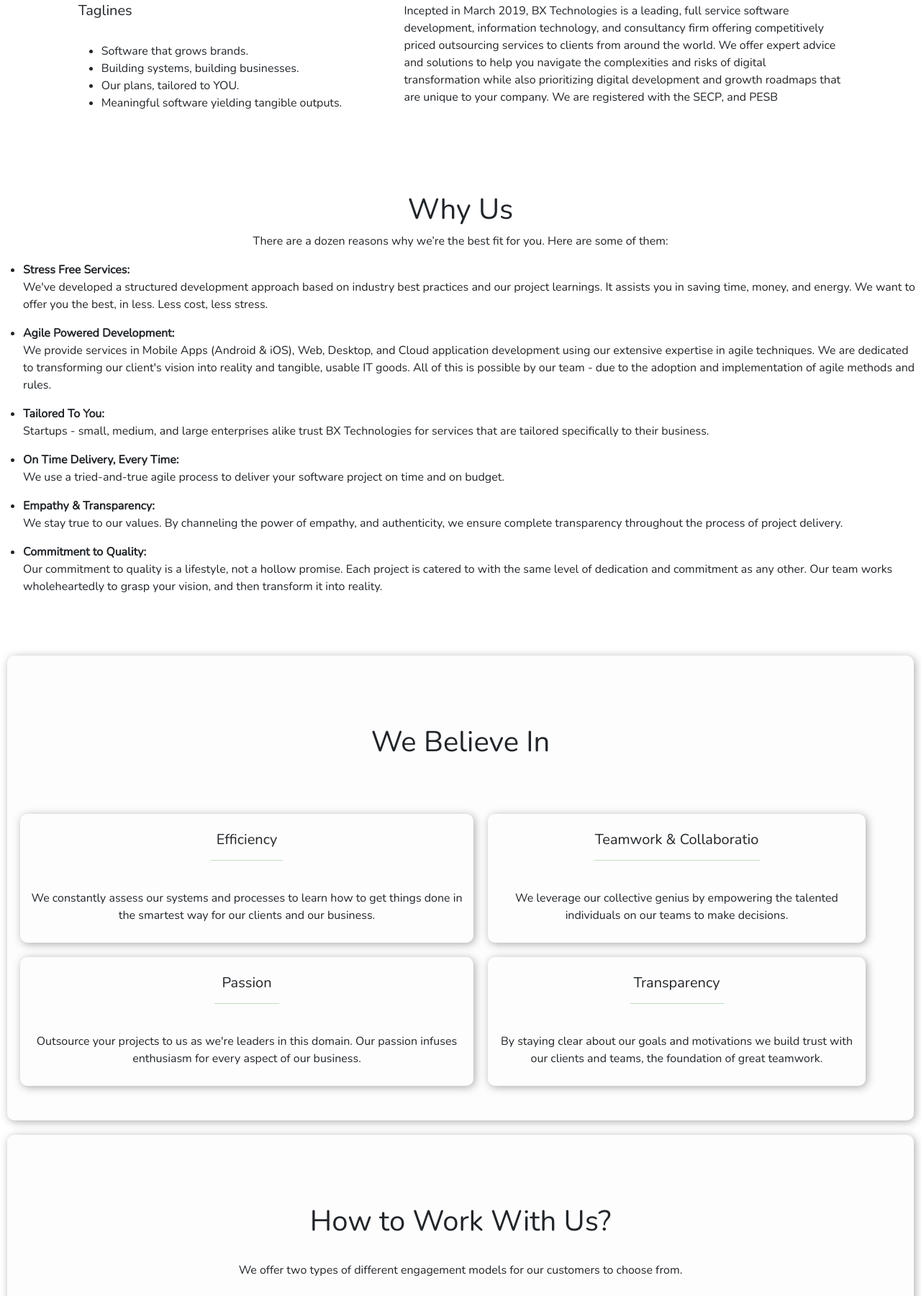
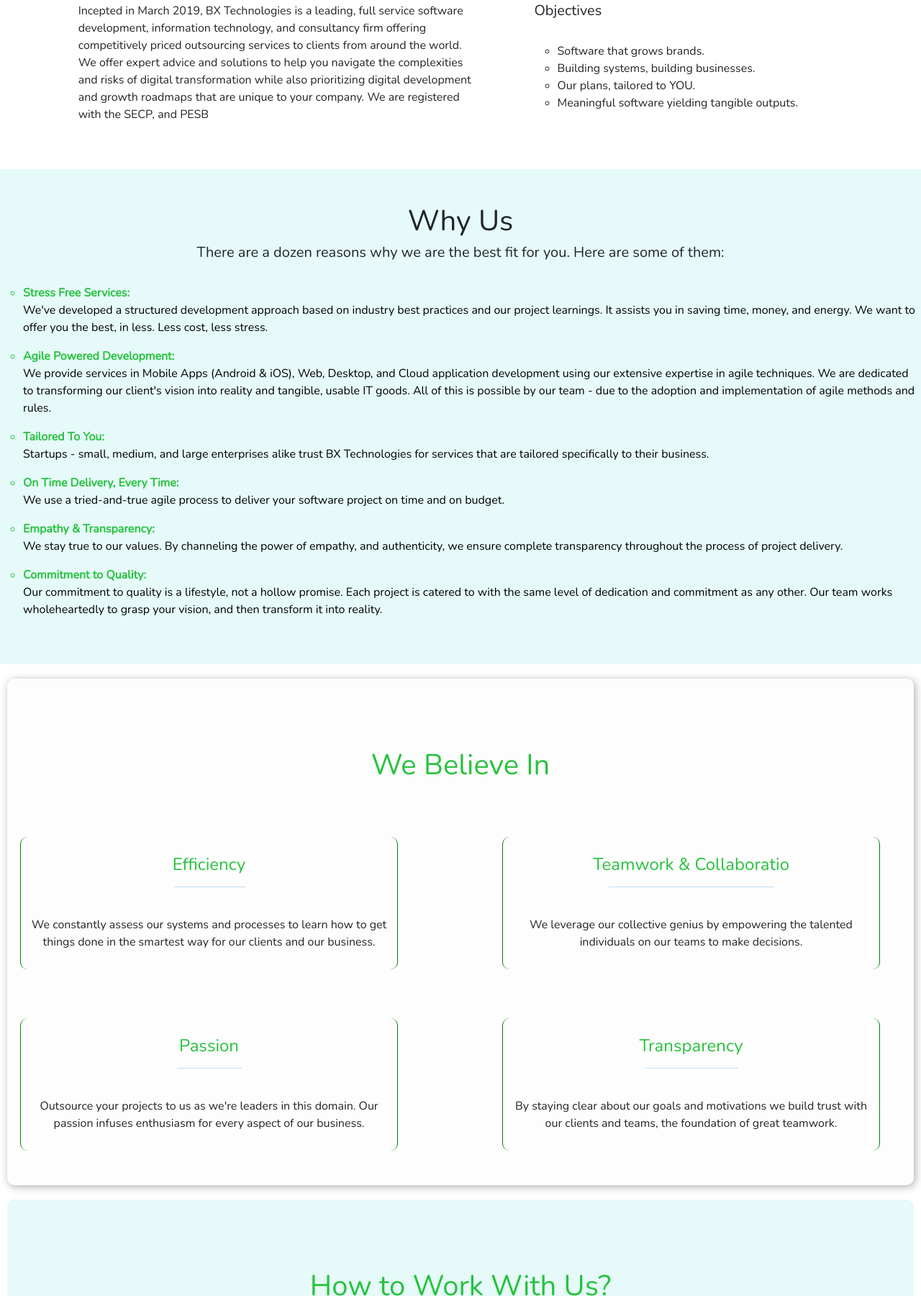
Before and after one commit to UbaidUllah777/BxTech, a website: page aboutus.html in a window 1280 px wide. Shown: the part 596-2397 px from the top of the page at 72% size. Drawn offline with nearby package versions, Linux system fonts and the light colour scheme.

Commit message:
shafiq changes

```diff
--- a/aboutus.html
+++ b/aboutus.html
@@ -53,7 +53,7 @@
             <div class="col-1"></div>
             <div class="col-10">
               <center>
-                <h2>Welcome to BX Technologies</h2>
+                <h2 class="welcomeTextH2">Welcome to BX Technologies</h2>
                 <br />
                 <center><h3>Better With Us</h3></center>
 
@@ -62,7 +62,7 @@
                   exceptional customer value.
                 </p>
                 <br />
-                <button id="btnGetStarted">Get Started</button>
+                <button id="btnGetStarted">Talk To Us</button>
               </center>
             </div>
             <div class="col-1"></div>
@@ -71,23 +71,13 @@
       </div>
     </div>
 
-    <div>
+    <div class="taglines">
       <div class="row pt-5 pb-5">
         <div class="col-1"></div>
         <div class="col-10">
           <div class="row">
-            <div class="col-sm-5 col-12">
-              <h5>Taglines</h5>
-              <br />
-              <ul>
-                <li>Software that grows brands.</li>
-                <li>Building systems, building businesses.</li>
-                <li>Our plans, tailored to YOU.</li>
-                <li>Meaningful software yielding tangible outputs.</li>
-              </ul>
-            </div>
             <div class="col-sm-7 col-12">
-              <p>
+              <p style="margin-right: 50px">
                 Incepted in March 2019, BX Technologies is a leading, full
                 service software development, information technology, and
                 consultancy firm offering competitively priced outsourcing
@@ -98,6 +88,16 @@
                 We are registered with the SECP, and PESB
               </p>
             </div>
+            <div class="col-sm-5 col-12">
+              <h5>Objectives</h5>
+              <br />
+              <ul>
+                <li>Software that grows brands.</li>
+                <li>Building systems, building businesses.</li>
+                <li>Our plans, tailored to YOU.</li>
+                <li>Meaningful software yielding tangible outputs.</li>
+              </ul>
+            </div>
           </div>
         </div>
         <div class="col-1"></div>
@@ -106,14 +106,16 @@
     <div class="whyUs pt-5 pb-5">
       <center><h1>Why Us</h1></center>
       <div class="row">
+        <div class="col-1"></div>
         <div class="col-12">
           <center>
-            <p>
-              There are a dozen reasons why we’re the best fit for you. Here are
-              some of them:
-            </p>
+            <h5>
+              There are a dozen reasons why we are the best fit for you. Here
+              are some of them:
+            </h5>
+            <br />
           </center>
-          <ul class="whyUsListHeadings">
+          <ul class="whyUsListHeadings" style="list-style: none">
             <li>
               Stress Free Services: <br />
               <p>
@@ -172,23 +174,24 @@
             </li>
           </ul>
         </div>
+        <div class="col-1"></div>
       </div>
     </div>
 
     <div class="weBeliveIn pt-5 pb-5">
       <div class="row pt-5">
-        <center><h1>We Believe In</h1></center>
+        <center><h1 class="weBeliveInHeading">We Believe In</h1></center>
         <br />
         <div class="row pt-5">
           <div
             style="margin-left: 30px"
-            class="col-sm-6 col-12 categweBeliveIn"
+            class="col-sm-5 col-12 categweBeliveIn"
           >
             <center>
               <img src="" alt="" /><br />
-              <h5>
+              <h5 class="beliveHeadings">
                 Efficiency<br />
-                <hr style="width: 100px; color: green" />
+                <hr style="width: 100px; color: rgb(5, 131, 241)" />
               </h5>
               <br />
               <p>
@@ -198,12 +201,16 @@
               </p>
             </center>
           </div>
-          <div class="col-sm-5 col-12 categweBeliveIn">
+          <div class="col-1"></div>
+          <div
+            class="col-sm-5 col-12 categweBeliveIn"
+            style="margin-left: 30px"
+          >
             <center>
               <img src="" alt="" /><br />
-              <h5>
+              <h5 class="beliveHeadings">
                 Teamwork & Collaboratio<br />
-                <hr style="width: 230px; color: green" />
+                <hr style="width: 230px; color: rgb(5, 131, 241)" />
               </h5>
               <br />
               <p>
@@ -213,16 +220,16 @@
             </center>
           </div>
         </div>
-        <div class="row">
+        <div class="row pt-5">
           <div
             style="margin-left: 30px"
-            class="col-sm-6 col-12 categweBeliveIn"
+            class="col-sm-5 col-12 categweBeliveIn"
           >
             <center>
               <img src="" alt="" /><br />
-              <h5>
+              <h5 class="beliveHeadings">
                 Passion<br />
-                <hr style="width: 90px; color: green" />
+                <hr style="width: 90px; color: rgb(5, 131, 241)" />
               </h5>
               <br />
               <p>
@@ -231,12 +238,17 @@
               </p>
             </center>
           </div>
-          <div class="col-sm-5 col-12 categweBeliveIn">
+
+          <div class="col-1"></div>
+          <div
+            class="col-sm-5 col-12 categweBeliveIn"
+            style="margin-left: 30px"
+          >
             <center>
               <img src="" alt="" /><br />
-              <h5>
+              <h5 class="beliveHeadings">
                 Transparency <br />
-                <hr style="width: 130px; color: green" />
+                <hr style="width: 130px; color: rgb(5, 131, 241)" />
               </h5>
               <br />
               <p>
@@ -252,17 +264,17 @@
     <div class="hwToWrkUs pt-5 pb-5">
       <div class="row pt-5">
         <center>
-          <h1>How to Work With Us?</h1>
+          <h1 class="hwToWrkUsheading">How to Work With Us?</h1>
           <br />
-          <p>
+          <h5>
             We offer two types of different engagement models for our customers
             to choose from.
-          </p>
+          </h5>
         </center>
       </div>
 
       <div class="row">
-        <div class="col-sm-6 col-12 fxdPrice">
+        <div class="col-md-6 col-12 fxdPrice">
           <div class="row">
             <div class="col-4">
               <img src="" alt="" />
@@ -288,7 +300,7 @@
             </div>
           </div>
         </div>
-        <div class="col-sm-5 col-12 ddctdTeams">
+        <div class="col-md-5 col-12 ddctdTeams">
           <div class="row">
             <div class="col-4">
               <img src="" alt="" />
--- a/assets/styles/mainstyle.css
+++ b/assets/styles/mainstyle.css
@@ -94,15 +94,7 @@
     font-weight: 400;
   }
 
-  .hwToWrkUs{
-    margin-top: 20px;
-    margin-left: 10px;
-   margin-right: 10px;
-    background-color: #FDFDFD;
-    border-radius: 10px;
-    box-shadow: 2px 2px 12px rgb(47 47 47 / 40%);
-    padding-bottom: 10px;
-  }
+
   .fxdPrice{
     margin-top: 20px;
     margin-bottom: 20px;
--- a/assets/styles/styleAboutUs.css
+++ b/assets/styles/styleAboutUs.css
@@ -71,8 +71,10 @@
    margin-right: 10px;
     background-color: #FDFDFD;
     border-radius: 10px;
-    box-shadow: 2px 2px 12px rgb(47 47 47 / 40%);
     padding-bottom: 10px;
+    border-left: 1px solid green;
+    border-right: 1px solid green;
+    height: fit-content%;
 }
 
 #btnGetStarted{
@@ -101,3 +103,42 @@
     .welcomeHead{
         background-color: rgb(229, 250, 249);
     }
+    .welcomeTextH2{
+        color: #28c23e;
+    }
+#btnGetStarted:hover {
+    box-shadow: rgba(44,187,99,.35) 0 -25px 18px -14px inset,rgba(44,187,99,.25) 0 1px 2px,rgba(44,187,99,.25) 0 2px 4px,rgba(44,187,99,.25) 0 4px 8px,rgba(44,187,99,.25) 0 8px 16px,rgba(44,187,99,.25) 0 16px 32px;
+    transform: scale(1.05) rotate(-1deg);
+  }
+  .whyUs{
+    background-color: rgb(229, 250, 249);}
+
+.whyUsListHeadings li{
+   color: #28c23e;
+}
+.whyUsListHeadings p{
+    color: black;
+ }
+
+ .beliveHeadings{
+    color: #28c23e;
+    font-size: x-large;
+ }
+ .weBeliveInHeading{
+    color: #28c23e;}
+ ul li{
+    list-style: circle;
+ }
+
+ .hwToWrkUsheading{
+    color: #28c23e;
+ }
+
+ .hwToWrkUs{
+    margin-top: 20px;
+    margin-left: 10px;
+   margin-right: 10px;
+    background-color: #FDFDFD;
+    border-radius: 10px;
+    padding-bottom: 10px;
+    background-color: rgb(229, 250, 249);}
```
